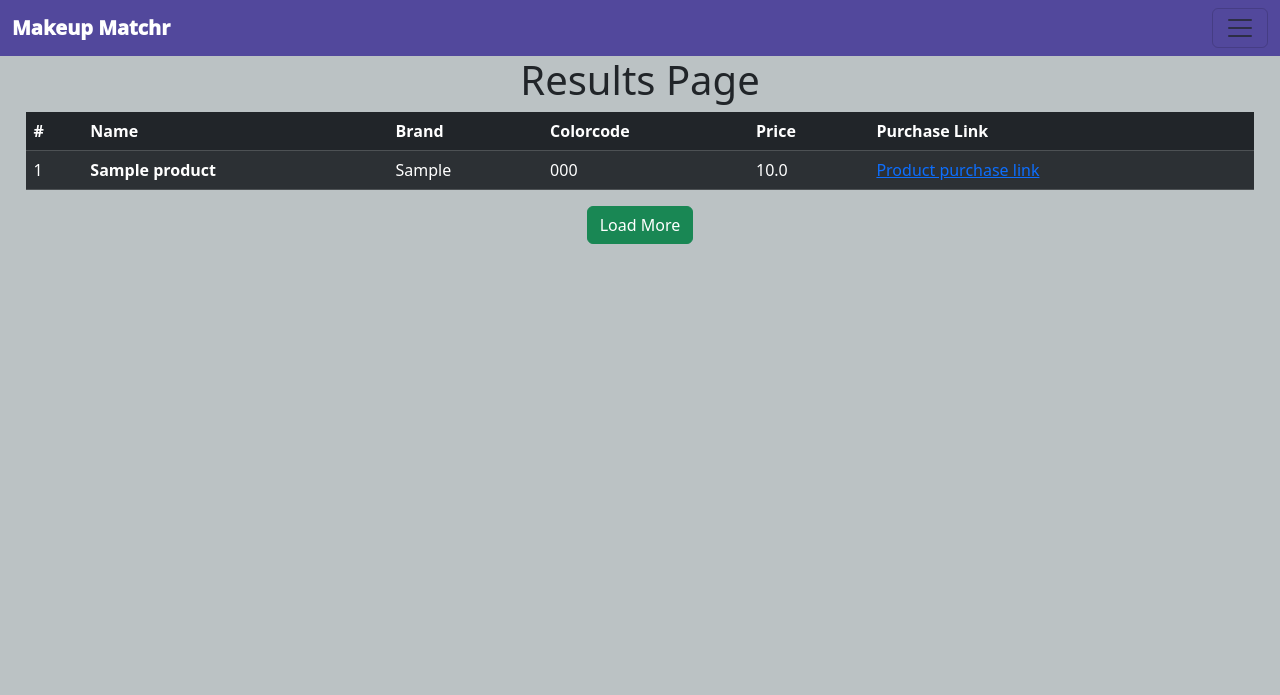
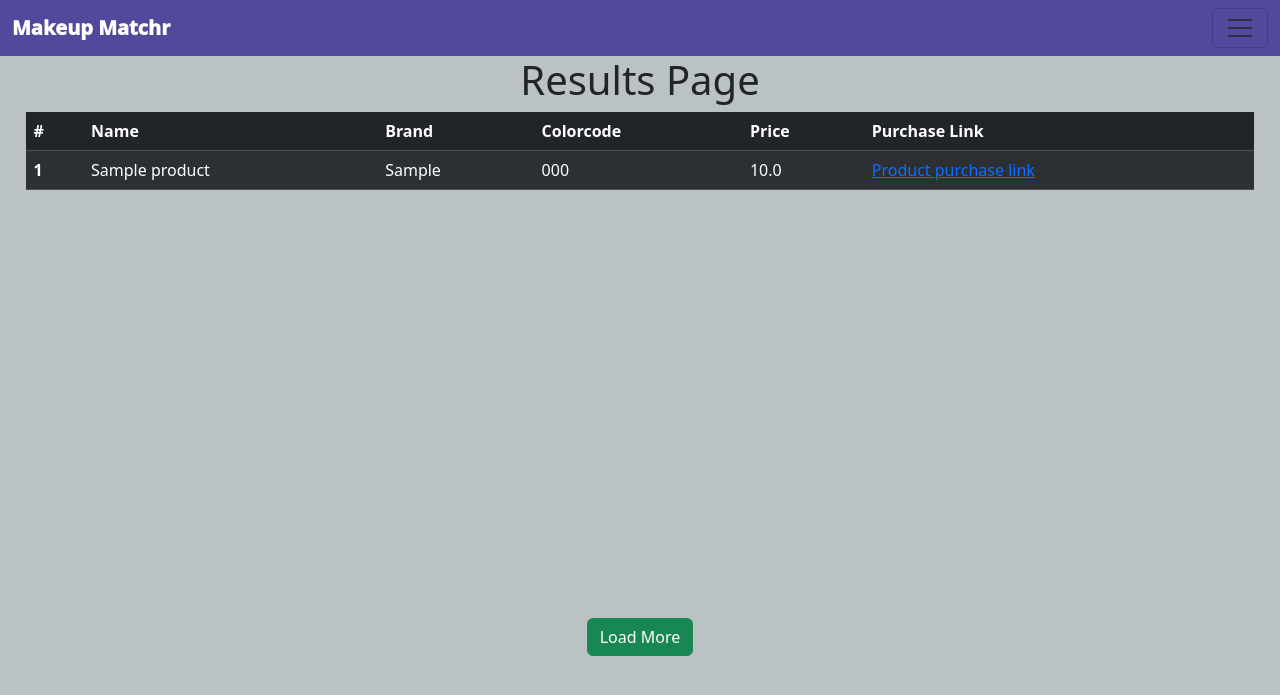
Before and after one commit to LaneDibello/makeup-matchr, a Django app: page /results/ in a window 1280 px wide. Shown: the top 695 px of the page. Run offline with Django 4.2, Linux system fonts and the light colour scheme; tables that the repository leaves empty hold one stand-in row (values such as "Sample post").

Commit message:
modified table styling

```diff
--- a/makeupMatcher/makeupApp/static/styles/results.css
+++ b/makeupMatcher/makeupApp/static/styles/results.css
@@ -12,7 +12,7 @@ table {
 }
 
 .table-responsive {
-    height: 300px;
+    height: 60vh;
     overflow-y: auto;
 }
 
--- a/makeupMatcher/makeupApp/templates/results.html
+++ b/makeupMatcher/makeupApp/templates/results.html
@@ -10,8 +10,8 @@
 {% block content %}
 
 <h1>Results Page</h1>
-
-<div class="table-responsive" id="tablePadding">
+<div id="tablePadding">
+    <div class="table-responsive">
         <table class="table table-dark table-striped table-hover" id="table" data-url="json/data1.json"
             data-filter-control="true" data-show-search-clear-button="true">
             <thead>
@@ -27,8 +27,8 @@
             <tbody>
                 {% for item in match_results %}
                 <tr>
-                <td class="counterCell"></td>
-                <th scope="row">{{ item.name }}</th>
+                    <th scope="row" class="counterCell"></th>
+                    <td>{{ item.name }}</td>
                     <td>{{ item.brand }}</td>
                     <td>{{ item.colorcode }}</td>
                     <td>{{ item.price }}</td>
@@ -37,9 +37,11 @@
                 {% endfor %}
             </tbody>
         </table>
+    </div>
+</div>
+
 <div>
     <button type="button" class="btn btn-success">Load More</button>
 </div>
-</div>
 
 {% endblock %}
```
Lines whose indentation alone changed are shown as unchanged.
